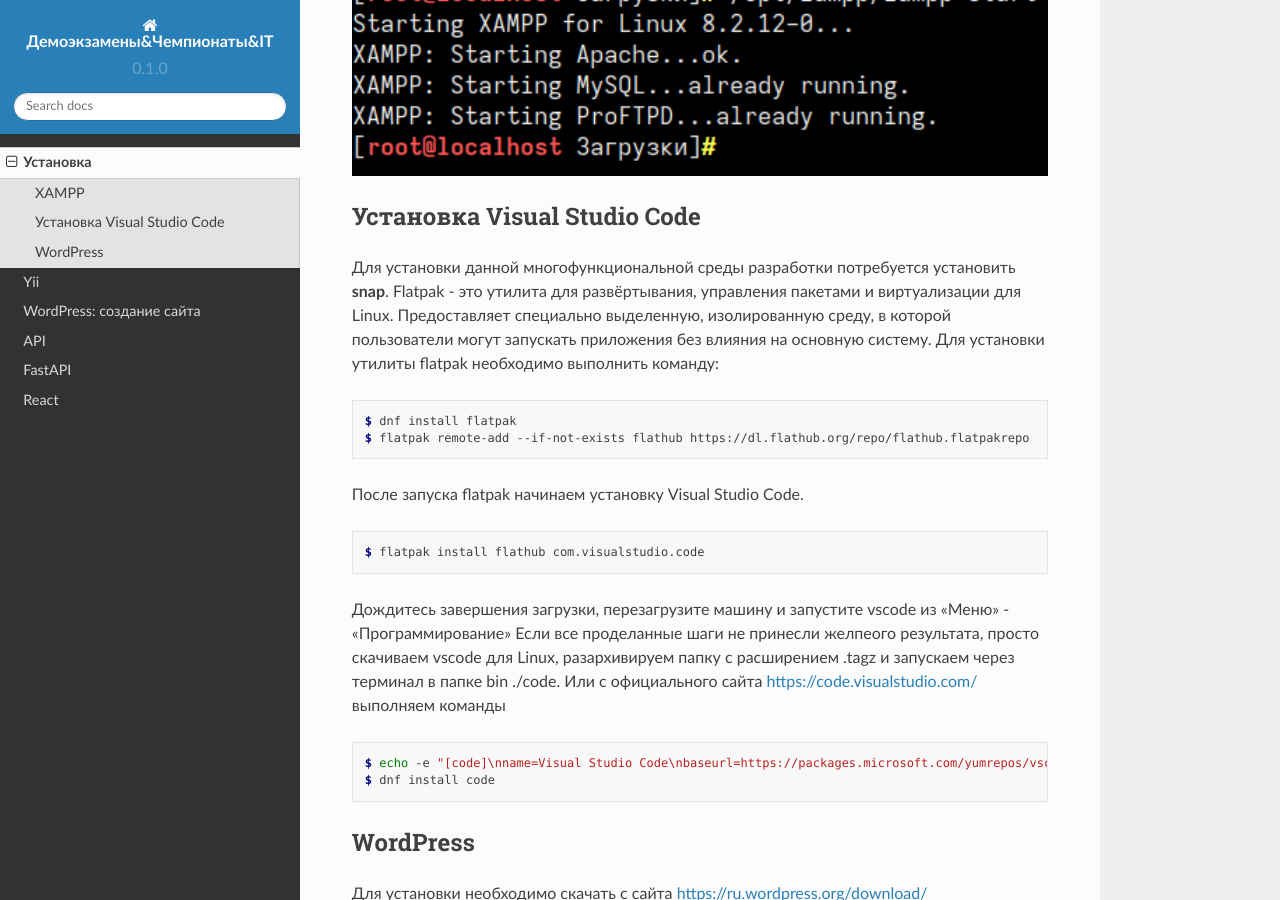
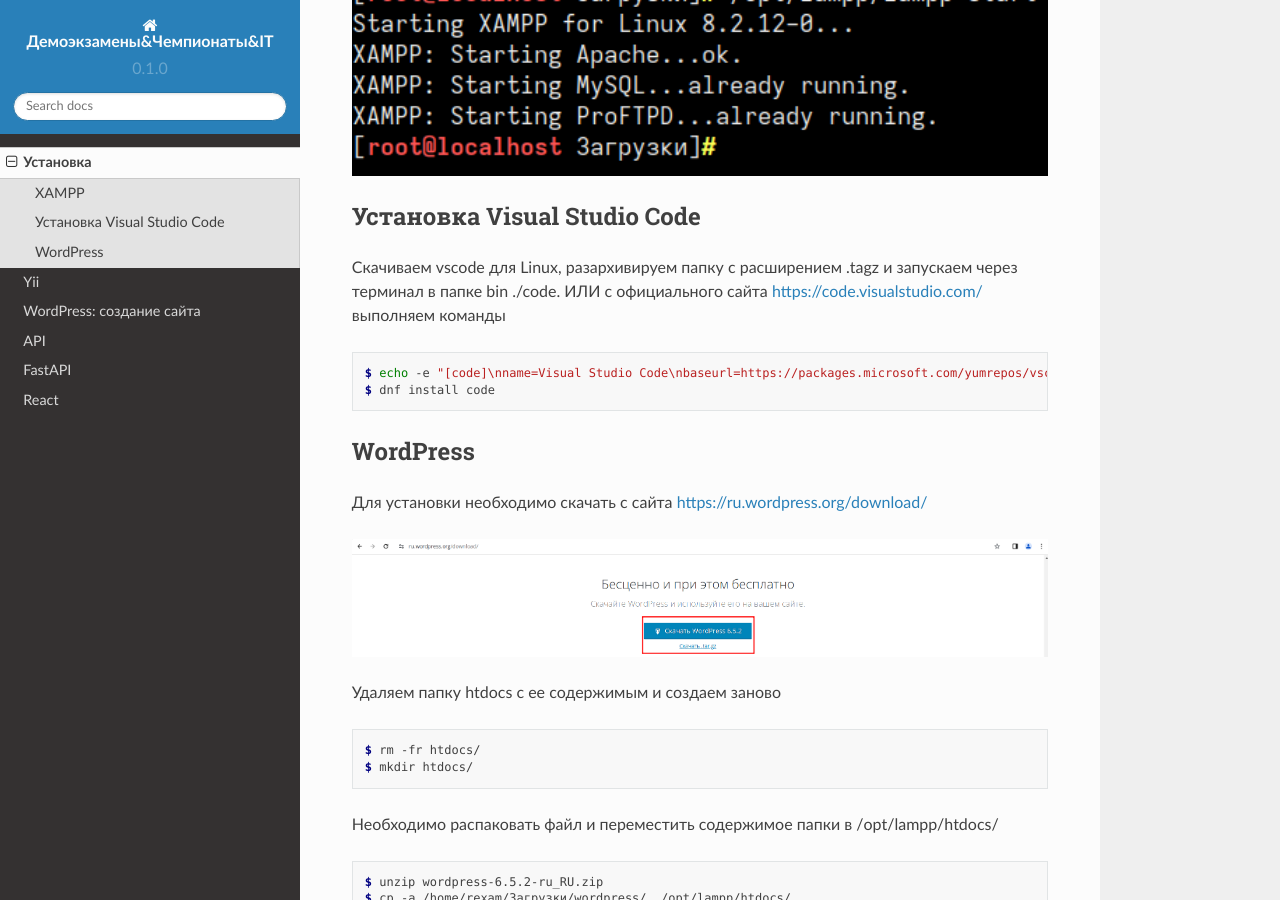
Before and after one commit to LiyaNiTa/Demoexamen-Chempionat-IT, a Sphinx documentation site: the page built from docs/source/installation.rst, in a window 1280 px wide and 900 px high, scrolled down 3550 px. Built offline with Sphinx 7.4.7 and the Read the Docs theme 2.0.0, drawn with Linux system fonts in a browser that asks for light colours.

Commit message:
Update installation.rst

```diff
--- a/docs/source/installation.rst
+++ b/docs/source/installation.rst
@@ -56,23 +56,8 @@
 Установка Visual Studio Code
 -----------------------------
 
-Для установки данной многофункциональной среды разработки потребуется установить **snap**. Flatpak - это утилита для развёртывания, управления пакетами и виртуализации для Linux. Предоставляет специально выделенную, изолированную среду, в которой пользователи могут запускать приложения без влияния на основную систему. Для установки утилиты flatpak необходимо выполнить команду:
-
-.. code-block:: console
-
-   $ dnf install flatpak
-   $ flatpak remote-add --if-not-exists flathub https://dl.flathub.org/repo/flathub.flatpakrepo
-
-После запуска flatpak начинаем установку Visual Studio Code.
-
-
-.. code-block:: console
-
-   $ flatpak install flathub com.visualstudio.code
-
-Дождитесь завершения загрузки, перезагрузите машину и запустите vscode из «Меню» - «Программирование»
-Если все проделанные шаги не принесли желпеого результата, просто скачиваем vscode для Linux, разархивируем папку с расширением .tagz и запускаем через терминал в папке bin ./code.
-Или с официального сайта https://code.visualstudio.com/ выполняем команды
+Скачиваем vscode для Linux, разархивируем папку с расширением .tagz и запускаем через терминал в папке bin ./code.
+ИЛИ с официального сайта https://code.visualstudio.com/ выполняем команды
 
 .. code-block:: console
 
```
